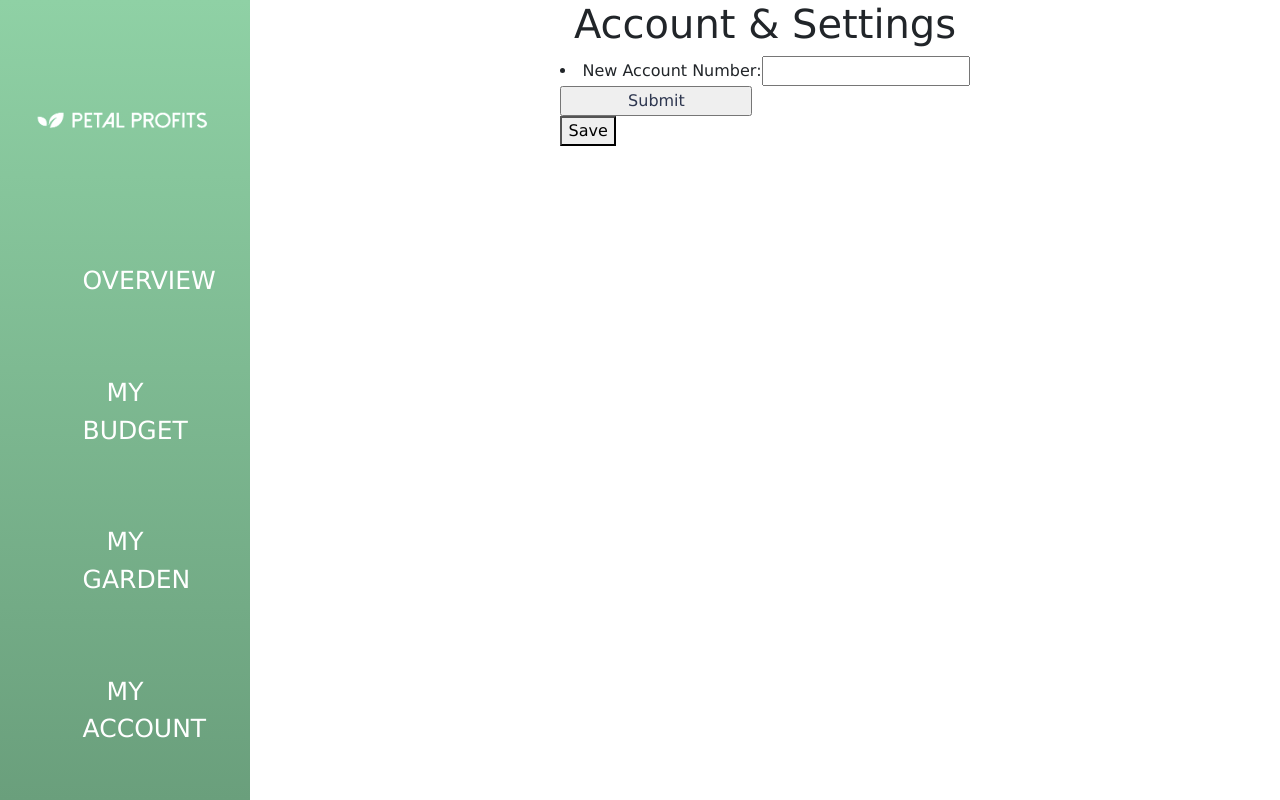
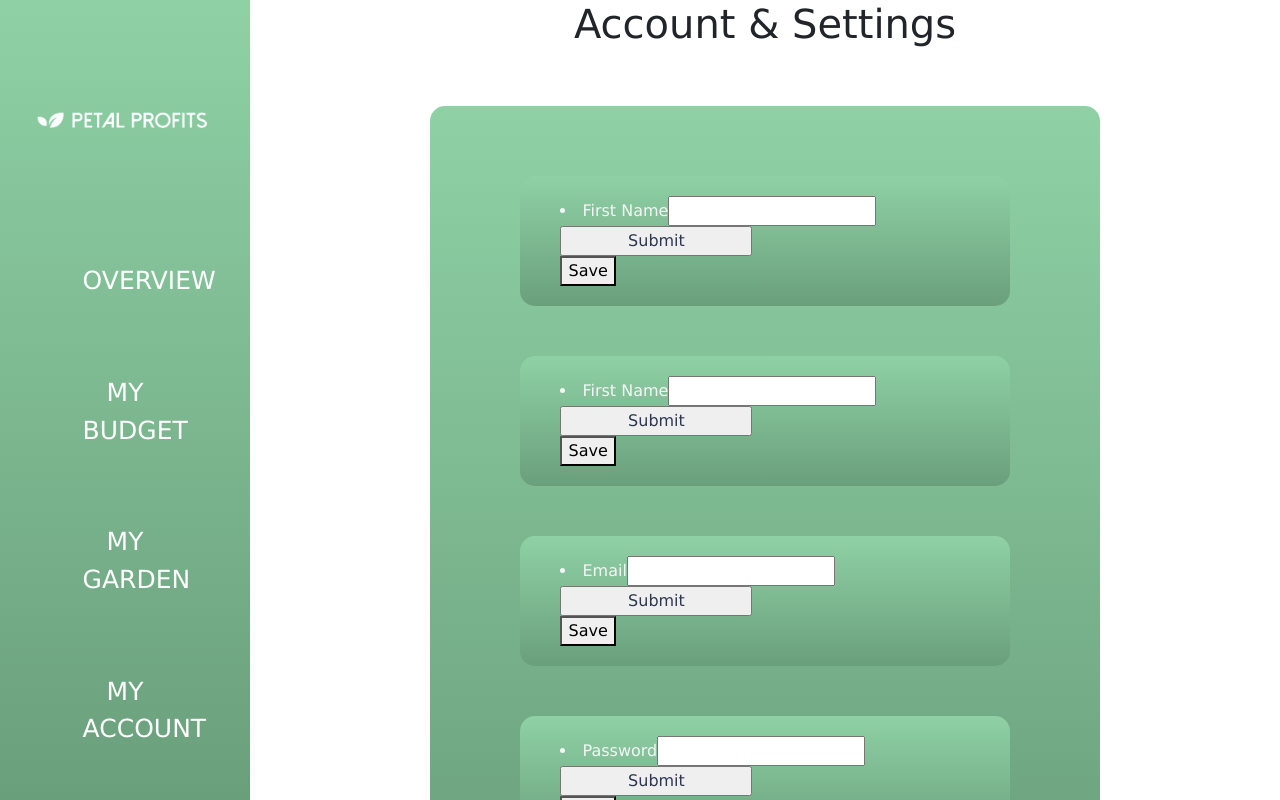
Before and after one commit to B-Waterman/petal-profits, a React (Create React App) app in the folder react-front-end/: page /account in a window 1280 px wide. Shown: the top 800 px of the page. Built offline with nearby package versions, Linux system fonts and the light colour scheme; no server answers.

Commit message:
Implement all user and account settings within Account index, notification settings next (WIP)

```diff
--- a/react-front-end/src/components/Account/AccountDetails.js
+++ b/react-front-end/src/components/Account/AccountSettings.js
@@ -1,13 +1,12 @@
-import React, { useState } from 'react';
+import React from 'react';
 
 import SubmitBankID from './submitBankID';
 
-export default function PleaseWork(props) {
+export default function AccountSettings(props) {
 
   return (
     <div>
       <SubmitBankID />
     </div>
   );
-
 };
--- /dev/null
+++ b/react-front-end/src/components/Account/EditEmail.js
@@ -0,0 +1,25 @@
+import React, { useState } from 'react';
+
+ //change email
+export default function EditEmail(event) {
+
+  const [ email, setEmail ] = useState("");
+
+  return (
+    <div className="edit">
+      <form  autoComplete='off' onSubmit={event => event.preventDefault()}>
+        <li>Email
+          <input
+            type="text"
+            value={email}
+            onChange={(event) => setEmail(event.target.value)}
+          />
+        </li>
+        <input type="submit" value="Submit" />
+      </form>
+      <section className="submitbtn">
+        <button>Save</button>
+      </section>
+    </div>
+  );
+};
--- /dev/null
+++ b/react-front-end/src/components/Account/EditFirstname.js
@@ -0,0 +1,25 @@
+import React, { useState } from 'react';
+
+//edit username, first name
+export default function EditFirstName(event) {
+
+  const [ first_name, setFirstName ] = useState("");
+
+  return (
+    <div className="edit">
+      <form  autoComplete='off' onSubmit={event => event.preventDefault()}>
+        <li>First Name
+          <input
+            type="text"
+            value={first_name}
+            onChange={(event) => setFirstName(event.target.value)}
+          />
+        </li>
+        <input type="submit" value="Submit" />
+      </form>
+      <section className="submitbtn">
+        <button>Save</button>
+      </section>
+    </div>
+  );
+};
--- /dev/null
+++ b/react-front-end/src/components/Account/EditLastname.js
@@ -0,0 +1,25 @@
+import React, { useState } from "react";
+
+//edit username, last name
+export default function EditLastName(event) {
+
+  const [ last_name, setLastName ] = useState("");
+
+  return (
+    <div className="edit">
+      <form  autoComplete='off' onSubmit={event => event.preventDefault()}>
+        <li>First Name
+          <input
+            type="text"
+            value={last_name}
+            onChange={(event) => setLastName(event.target.value)}
+          />
+        </li>
+        <input type="submit" value="Submit" />
+      </form>
+      <section className="submitbtn">
+        <button>Save</button>
+      </section>
+    </div>
+  );
+};
--- /dev/null
+++ b/react-front-end/src/components/Account/EditPassword.js
@@ -0,0 +1,24 @@
+import React, { useState } from 'react';
+
+//change password
+export default function EditPassword(event) {
+  const [ password, setPassword ] = useState("");
+
+  return (
+    <div className="edit">
+      <form  autoComplete='off' onSubmit={event => event.preventDefault()}>
+        <li>Password
+          <input
+            type="text"
+            value={password}
+            onChange={(event) => setPassword(event.target.value)}
+          />
+        </li>
+        <input type="submit" value="Submit" />
+      </form>
+      <section className="submitbtn">
+        <button>Save</button>
+      </section>
+    </div>
+  );
+};
--- a/react-front-end/src/components/Account/Notifications.js
+++ /dev/null
@@ -1,6 +0,0 @@
-import React from "react";
-import Axios from "axios";
-
-export default function Notifications(props) {
-
-};
--- a/react-front-end/src/components/Account/UserSettings.js
+++ b/react-front-end/src/components/Account/UserSettings.js
@@ -1,107 +1,17 @@
-import React, { useState } from "react";
-
+import React from 'react';
+import EditFirstName from './EditFirstname';
+import EditLastName from './EditLastname';
+import EditEmail from './EditEmail';
+import EditPassword from './EditPassword';
 
 export default function UserSettings(props) {
-  const [ first_name, setFirstName ] = useState("");
-  const [ last_name, setLastName ] = useState("");
-  const [ email, setEmail ] = useState("");
-  const [ password, setPassword ] = useState("");
-
-//edit username, first name
-  const editFirstName = function(event) {
-    event.preventDefault();
-
-    return (
-      <div className="edit">
-      <form onSubmit={editFirstName}>
-        <li>First Name
-          <input
-            type="text"
-            value={first_name}
-            onChange={(event) => setFirstName(event.target.value)}
-          />
-        </li>
-        <input type="submit" value="Submit" />
-      </form>
-      <section className="submitbtn">
-        <button>Save</button>
-      </section>
-    </div>
-    );
-  };
-
-  //edit username, last name
-  const editLastName = (event) => {
-    event.preventDefault();
-    return (
-      <div className="edit">
-      <form onSubmit={editLastName}>
-        <li>First Name
-          <input
-            type="text"
-            value={last_name}
-            onChange={(event) => setLastName(event.target.value)}
-          />
-        </li>
-        <input type="submit" value="Submit" />
-      </form>
-      <section className="submitbtn">
-        <button>Save</button>
-      </section>
-    </div>
-    );
-  }
-
-  //change email
-  const editUserEmail = function(event) {
-    event.preventDefault();
-    return (
-      <div className="edit">
-      <form onSubmit={editUserEmail}>
-        <li>Email
-          <input
-            type="text"
-            value={email}
-            onChange={(event) => setEmail(event.target.value)}
-          />
-        </li>
-        <input type="submit" value="Submit" />
-      </form>
-      <section className="submitbtn">
-        <button>Save</button>
-      </section>
-    </div>
-    );
-  };
-
-  //change password
-  const editUserPassword = function(event) {
-    event.preventDefault();
-    return (
-      <div className="edit">
-      <form onSubmit={editUserPassword}>
-        <li>Password
-          <input
-            type="text"
-            value={password}
-            onChange={(event) => setPassword(event.target.value)}
-          />
-        </li>
-        <input type="submit" value="Submit" />
-      </form>
-      <section className="submitbtn">
-        <button>Save</button>
-      </section>
-    </div>
-    );
-  };
 
   return (
     <div>
-      <editFirstName />
-      <editLastName />
-      <editUserEmail />
-      <editUserPassword />
+      <EditFirstName />
+      <EditLastName />
+      <EditEmail />
+      <EditPassword />
     </div>
   );
 };
--- a/react-front-end/src/components/Account/index.js
+++ b/react-front-end/src/components/Account/index.js
@@ -1,7 +1,8 @@
 import React from 'react';
 
 import './Account.scss';
-import PleaseWork from './AccountDetails';
+import AccountSettings from './AccountSettings';
+import UserSettings from './UserSettings';
 
 
 
@@ -12,9 +13,11 @@ export default function Account(props) {
       <header>
         <h1>Account & Settings</h1>
       </header>
-      <PleaseWork />
-      {/* <main>
-      </main> */}
+      <main>
+        <UserSettings />
+        <AccountSettings />
+        {/* <NotificationSettings /> */}
+      </main>
     </div>
   )
 };
```
Also changed, not shown: react-front-end/src/components/Account/NotificationSettings.js (added, +9 -0 lines).
